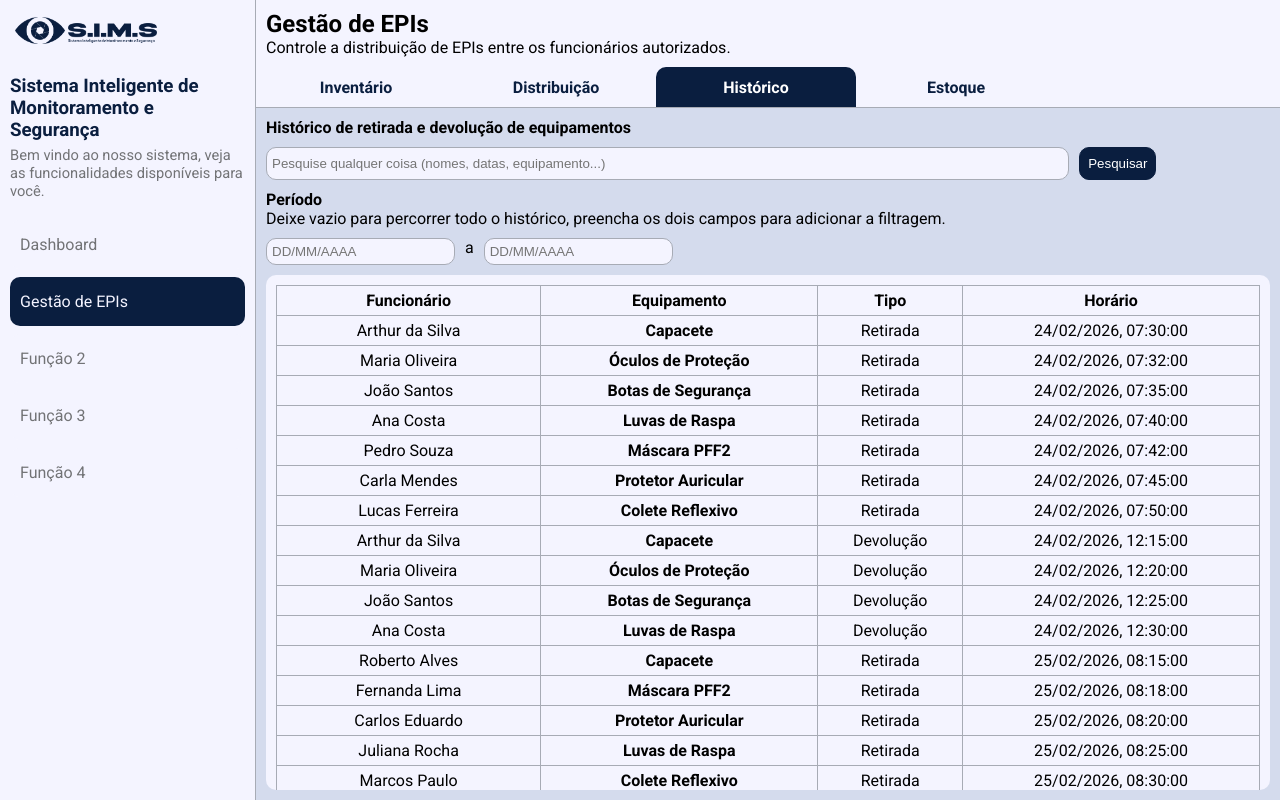
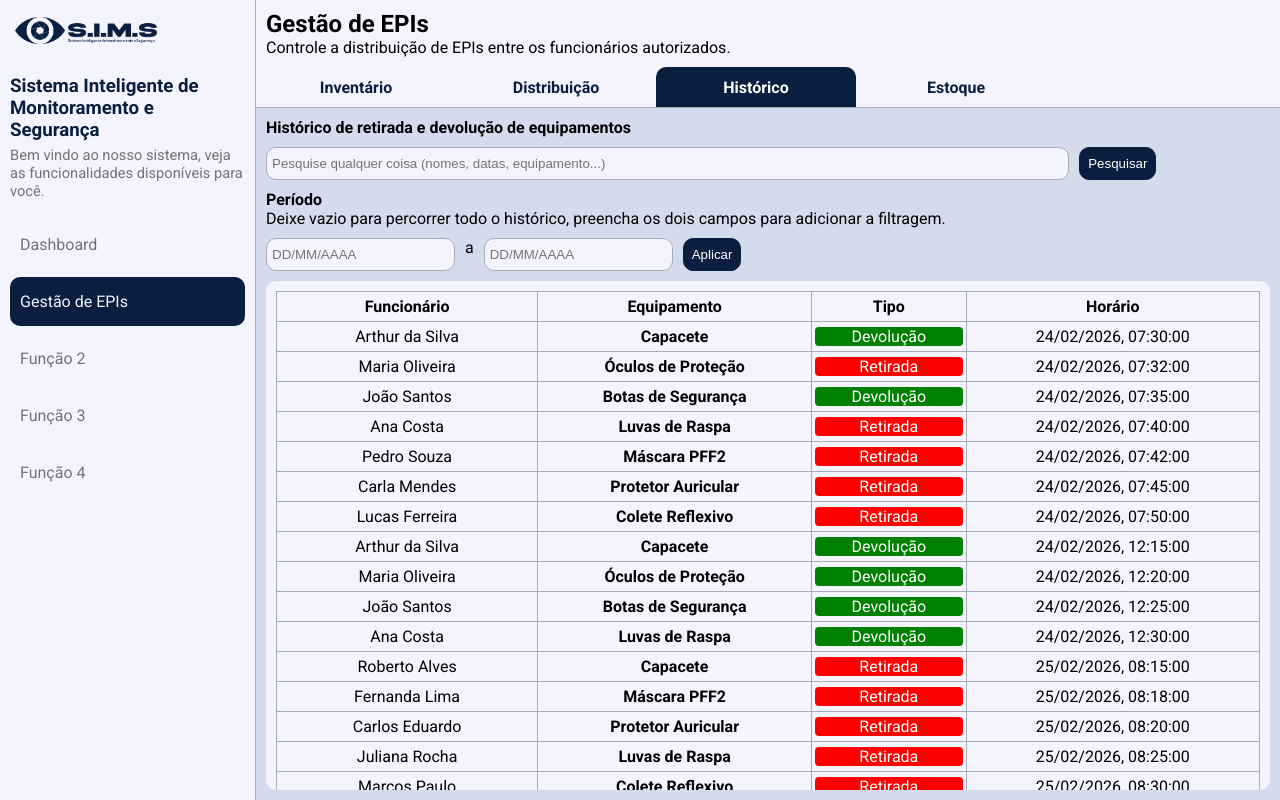
Before and after one commit to williamsdavid5/SIMS_dashborad, a React (Vite) app: page /gestaoEPI/historico in a window 1280 px wide. Built offline with nearby package versions, Linux system fonts and the light colour scheme.

Commit message:
alguns ajustes na tela de histórico

```diff
--- a/src/pages/GestaoEPI/Historico.jsx
+++ b/src/pages/GestaoEPI/Historico.jsx
@@ -8,7 +8,7 @@ export default function Historico() {
         {
             funcionario: 'Arthur da Silva',
             equipamento: 'Capacete',
-            tipo: 'Retirada',
+            tipo: 'Devolução',
             timestamp: '2026-02-24T07:30:00'
         },
         {
@@ -20,7 +20,7 @@ export default function Historico() {
         {
             funcionario: 'João Santos',
             equipamento: 'Botas de Segurança',
-            tipo: 'Retirada',
+            tipo: 'Devolução',
             timestamp: '2026-02-24T07:35:00'
         },
         {
@@ -361,6 +361,7 @@ export default function Historico() {
                         value={dataFiltroFim}
                         onChange={(e) => handleChange(e, setDataFiltroFim)}
                     />
+                    <button>Aplicar</button>
                 </span>
                 <section className='janelaListaHistorico'>
                     <table border={1} className='tabelaUltimasOcorrencias tableHistorico'>
@@ -374,14 +375,20 @@ export default function Historico() {
                         </thead>
                         <tbody>
                             {
-                                dadosHistorico.map((dado, i) => (
-                                    <tr key={i}>
-                                        <td>{dado.funcionario}</td>
-                                        <td><b>{dado.equipamento}</b></td>
-                                        <td>{dado.tipo}</td>
-                                        <td>{formatarData(dado.timestamp)}</td>
-                                    </tr>
-                                ))
+                                dadosHistorico.map((dado, i) => {
+                                    return (
+                                        <tr key={i}>
+                                            <td>{dado.funcionario}</td>
+                                            <td><b>{dado.equipamento}</b></td>
+                                            <td>
+                                                <p
+                                                    className={`tipoDadoLista ${dado.tipo == 'Devolução' ? 'devolucao' : 'retirada'}`}
+                                                >{dado.tipo}</p>
+                                            </td>
+                                            <td>{formatarData(dado.timestamp)}</td>
+                                        </tr>
+                                    )
+                                })
                             }
                         </tbody>
                     </table>
--- a/src/pages/GestaoEPI/historico.css
+++ b/src/pages/GestaoEPI/historico.css
@@ -49,9 +49,26 @@
     width: 100%;
 }
 
+.tipoDadoLista {
+    /* background-color: gray; */
+    margin: 0px 3px;
+    border-radius: 4px;
+    /* font-weight: bold; */
+    color: white;
+}
+
+.devolucao {
+    background-color: green;
+}
+
+.retirada {
+    background-color: red;
+}
+
 @media (max-width: 1000px) {
     .HistoricoJanelaPrincipal {
         height: auto;
+        padding-bottom: 30px;
     }
 
     .janelaListaHistorico {
@@ -59,6 +76,7 @@
         overflow-y: visible;
         flex: none;
         height: auto;
+        /* margin-bottom: 30px; */
     }
 
     .tableHistorico {
```
